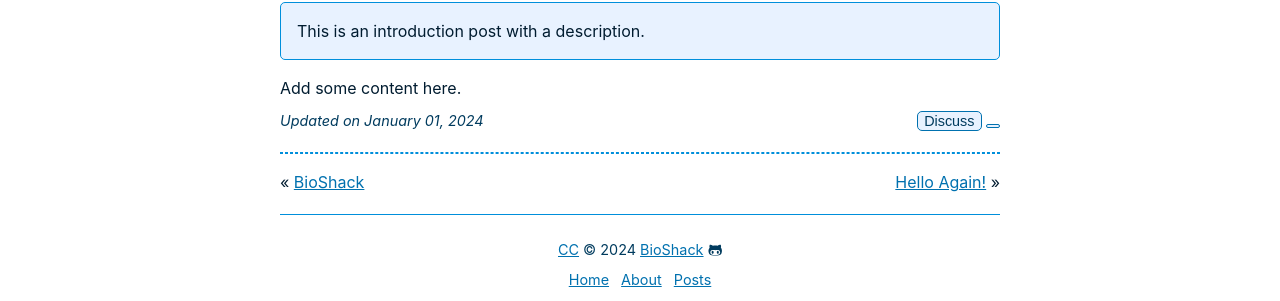
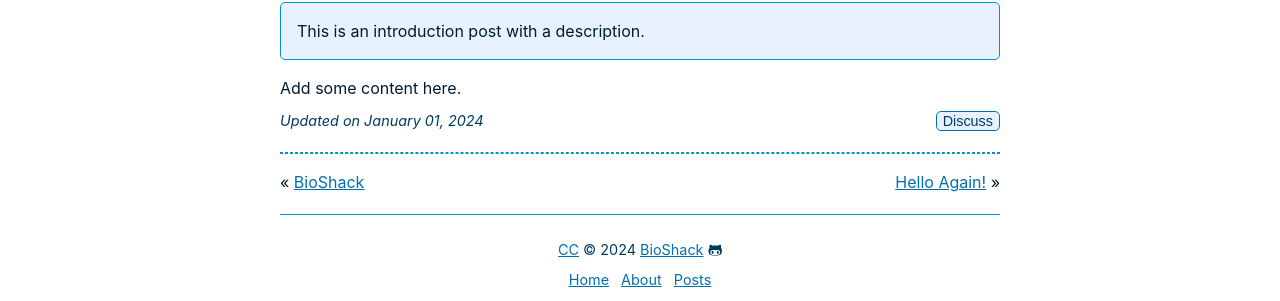
Before and after one commit to megdna/pond, a Jekyll site: the page built from _posts/2024-01-01-hello-world.md, in a window 1280 px wide. Shown: the part 245-546 px from the top of the page. Built offline with Jekyll 4.4.1, drawn with Linux system fonts in a browser that asks for light colours; a script that is not in the unit is left out.

Commit message:
Update post.html

```diff
--- a/_layouts/post.html
+++ b/_layouts/post.html
@@ -5,13 +5,6 @@
 {% if page.description %}<div class="notice">{{ page.description }}</div>{% endif %}
 {% if page.show %}<figure><img alt="{{ page.alt }}" src="{{ page.image | prepend: site.baseurl | prepend: site.url }}"><figcaption>{{ page.caption }}</figcaption></figure>{% endif %}
 {{ content }}
-{% if page.date %}
-  <cite>Updated on {{page.date | date: "%B %d, %Y"}}</cite>
-  <div class="next">
-    <button><a href="https://github.com/{{ site.github }}" target="_blank">Discuss</a></button>
-    {% if site.tinylytics %}<button class="tinylytics_kudos"></button>{% endif %}
-  </div>
-    <hr>
-{% endif %}
+{% if page.date %}<cite>Updated on {{page.date | date: "%B %d, %Y"}}</cite><div class="next"><button class="tinylytics_kudos"><a href="https://github.com/{{ site.github }}" target="_blank">Discuss</a></button></div><hr>{% endif %}
 {% if page.previous.url %}&laquo; <a href="{{ page.previous.url | prepend: site.baseurl | prepend: site.url }}">{{ page.previous.title }}</a>{% endif %}
 {% if page.next.url %}<div class="next"><a href="{{ page.next.url | prepend: site.baseurl | prepend: site.url }}">{{ page.next.title }}</a> &raquo;</div>{% endif %}
```
